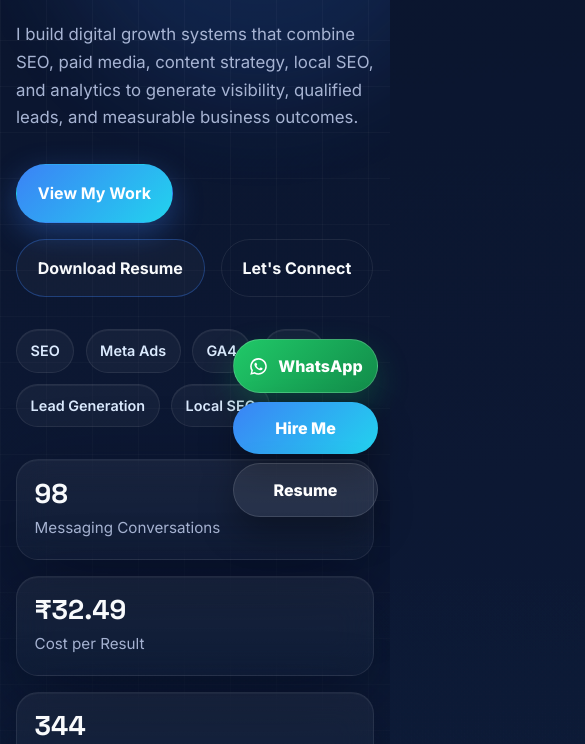
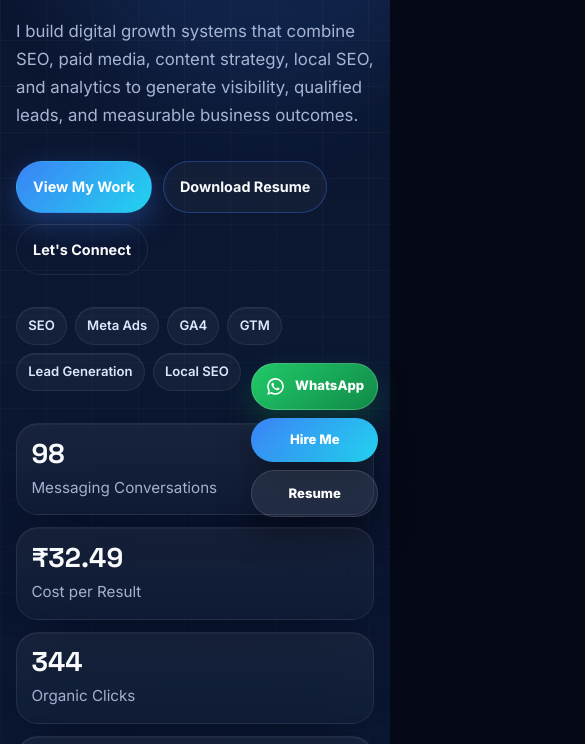
Before and after one commit to pranaysheelam7/pranay-portfolio, a plain HTML site: page index.html in a window 390 px wide. Shown: the part 315-1059 px from the top of the page, 585 px wide, since content can reach past the window. Drawn offline with Linux system fonts and the light colour scheme.

Commit message:
Improved mobile responsiveness

```diff
--- a/style.css
+++ b/style.css
@@ -668,3 +668,228 @@ button{font:inherit}
   .floating-cta { right: 12px; bottom: 12px; gap: .55rem; }
   .floating-cta__btn.whatsapp { min-width: 120px; }
 }
+
+
+
+/* =========================================================
+   MOBILE RESPONSIVENESS PATCH
+   - Make the content container use the full mobile viewport
+   - Prevent fixed-width/grid children from creating a narrow layout
+   - Improve hero stats and profile layout on phones
+   ========================================================= */
+@media (max-width: 820px) {
+  :root {
+    --container: calc(100% - 32px);
+  }
+
+  html,
+  body {
+    width: 100%;
+    max-width: 100%;
+    min-width: 0;
+    overflow-x: hidden;
+  }
+
+  body {
+    -webkit-text-size-adjust: 100%;
+  }
+
+  main,
+  .section,
+  .site-header,
+  .site-footer {
+    width: 100%;
+    max-width: 100%;
+  }
+
+  .container {
+    width: calc(100% - 32px) !important;
+    max-width: 100% !important;
+    margin-left: auto !important;
+    margin-right: auto !important;
+  }
+
+  .nav-wrap,
+  .hero-grid,
+  .hero-copy,
+  .hero-visual,
+  .metrics-grid,
+  .recruiter-strip,
+  .about-grid,
+  .contact-wrap,
+  .project-body,
+  .proof-grid,
+  .services-grid,
+  .journey-grid,
+  .internship-grid,
+  .tools-grid,
+  .expertise-grid,
+  .project-columns {
+    width: 100%;
+    min-width: 0;
+    max-width: 100%;
+  }
+
+  .hero-grid {
+    display: grid;
+    grid-template-columns: minmax(0, 1fr) !important;
+    gap: 2rem;
+  }
+
+  .hero-copy,
+  .hero-visual {
+    min-width: 0;
+    width: 100%;
+  }
+
+  .hero h1 {
+    font-size: clamp(2.25rem, 9vw, 3.35rem);
+    overflow-wrap: anywhere;
+  }
+
+  .hero h2,
+  .hero-text {
+    max-width: 100%;
+    overflow-wrap: break-word;
+  }
+
+  .hero-cta {
+    display: flex;
+    flex-wrap: wrap;
+    gap: .7rem;
+  }
+
+  .hero-cta .btn {
+    max-width: 100%;
+  }
+
+  .hero-stats {
+    width: 100%;
+    grid-template-columns: repeat(2, minmax(0, 1fr)) !important;
+    gap: .75rem;
+  }
+
+  .stat-card,
+  .metric-item,
+  .profile-card,
+  .hero-proof-cards,
+  .hero-proof-cards .floating-card {
+    min-width: 0;
+    max-width: 100%;
+  }
+
+  .stat-card {
+    padding: .9rem;
+  }
+
+  .stat-label,
+  .metric-label {
+    overflow-wrap: anywhere;
+  }
+
+  .hero-visual {
+    display: flex;
+    flex-direction: column;
+    align-items: stretch;
+    gap: .85rem;
+    min-height: 0;
+  }
+
+  .hero-visual .profile-card {
+    width: 100%;
+    max-width: 430px;
+    margin-inline: auto;
+  }
+
+  .profile-frame {
+    width: 100%;
+  }
+
+  .profile-frame img {
+    width: 100%;
+    height: 100%;
+    object-fit: cover;
+  }
+
+  .hero-proof-cards {
+    width: 100%;
+    grid-template-columns: repeat(2, minmax(0, 1fr));
+    gap: .7rem;
+  }
+
+  .hero-proof-cards .floating-card {
+    position: relative;
+    inset: auto;
+    width: 100%;
+    min-height: 0;
+    padding: .9rem;
+  }
+
+  .metrics-grid {
+    grid-template-columns: repeat(2, minmax(0, 1fr)) !important;
+    gap: .75rem;
+  }
+
+  .metric-item {
+    padding: .9rem;
+  }
+
+  .floating-cta {
+    right: 12px;
+    bottom: max(12px, env(safe-area-inset-bottom));
+    gap: .5rem;
+  }
+
+  .floating-cta__btn {
+    min-width: 112px;
+    padding: .72rem .8rem;
+    font-size: .88rem;
+  }
+
+  .site-nav {
+    width: 100%;
+    max-width: 100%;
+    box-sizing: border-box;
+  }
+
+  .proof-modal__dialog {
+    width: calc(100% - 24px);
+    max-width: calc(100% - 24px);
+    margin: 12px auto;
+  }
+
+  .proof-modal__content {
+    grid-template-columns: minmax(0, 1fr) !important;
+  }
+}
+
+@media (max-width: 420px) {
+  .hero-stats,
+  .metrics-grid,
+  .hero-proof-cards {
+    grid-template-columns: minmax(0, 1fr) !important;
+  }
+
+  .hero h1 {
+    font-size: clamp(2rem, 10vw, 2.7rem);
+  }
+
+  .hero-cta .btn {
+    padding: .8rem 1rem;
+    font-size: .9rem;
+  }
+
+  .hero-badges {
+    gap: .5rem;
+  }
+
+  .hero-badges span {
+    padding: .45rem .7rem;
+    font-size: .82rem;
+  }
+
+  .floating-cta__btn {
+    min-width: 104px;
+    font-size: .82rem;
+  }
+}
```
Also changed, not shown: adx-performance.png (added), grixqe-analytics.png (added), grixqe-gmb.png (added), grixqe-gtm.png (added), grixqe-search-console.png (added), profile/pranay-photo.jpg (added), 1 other file.
